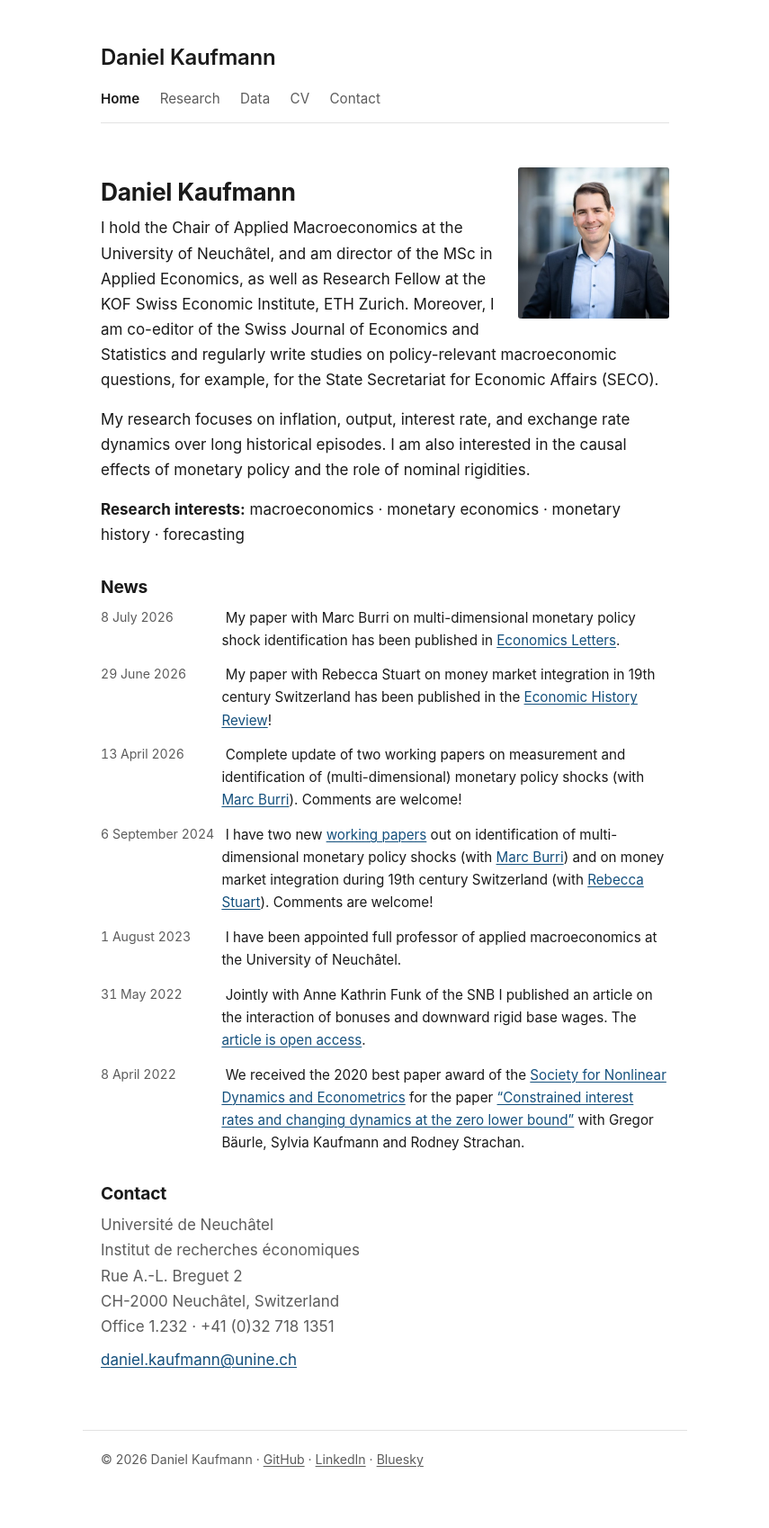
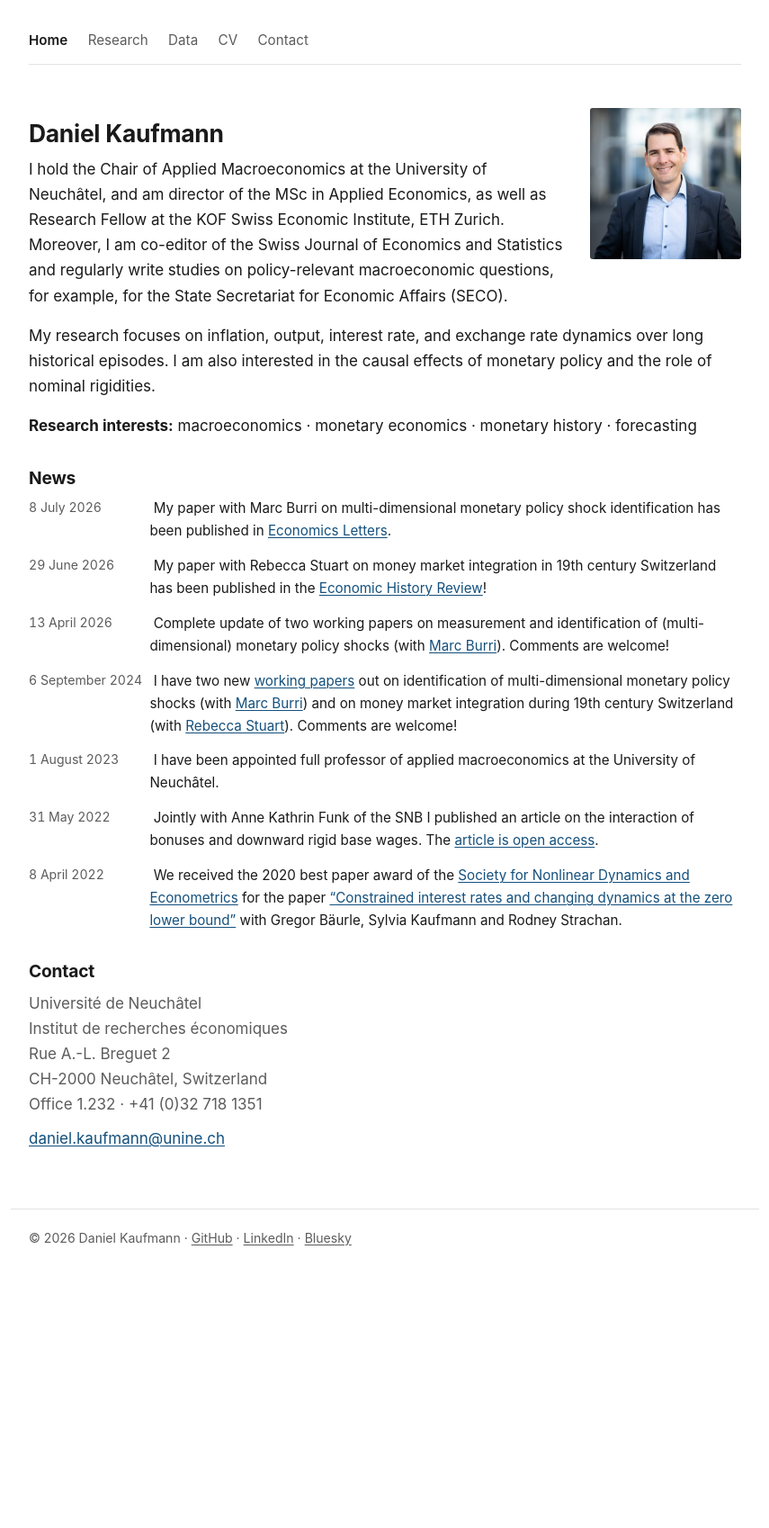
Before and after one commit to dankaufmann/dankaufmann.github.io, a Jekyll site: the page built from index.md, in a window 1280 px wide. Shown: the whole page at 90% size, without its empty margins (212-1067 px from the left). Built offline with Jekyll 4.4.1, drawn with Linux system fonts in a browser that asks for light colours; after the commit the page ends 1451 px from its top, so only the background shows below that.

Commit message:
Widen content column and drop the name above the nav
Measure 42rem -> 52rem for laptop screens, closer to gragusa.org.
The site title is redundant with the URL and the h1 on the homepage.

```diff
--- a/_layouts/default.html
+++ b/_layouts/default.html
@@ -14,7 +14,6 @@
   <a class="skip-link" href="#main">Skip to content</a>
 
   <header class="site-header">
-    <a class="site-title" href="{{ '/' | relative_url }}">{{ site.title }}</a>
     <nav class="site-nav" aria-label="Main">
       {%- for item in site.nav %}
       <a href="{{ item.url | relative_url }}"{% if item.external %} target="_blank" rel="noopener"{% endif %}{% if page.url == item.url %} aria-current="page"{% endif %}>{{ item.title }}</a>
--- a/assets/css/style.css
+++ b/assets/css/style.css
@@ -8,7 +8,7 @@
   --link:       #14507d;
   --link-hover: #0d3b5c;
   --bg:         #ffffff;
-  --measure:    42rem;
+  --measure:    52rem;
 }
 
 *, *::before, *::after { box-sizing: border-box; }
@@ -35,21 +35,11 @@ main,
 
 /* --- header ----------------------------------------------------------- */
 .site-header {
-  padding-top: 2.75rem;
+  padding-top: 2rem;
   padding-bottom: 1rem;
 }
 
-.site-title {
-  display: block;
-  font-size: 1.5rem;
-  font-weight: 600;
-  letter-spacing: -0.01em;
-  color: var(--ink);
-  text-decoration: none;
-}
-
 .site-nav {
-  margin-top: 0.85rem;
   padding-bottom: 0.85rem;
   border-bottom: 1px solid var(--rule);
   display: flex;
```
